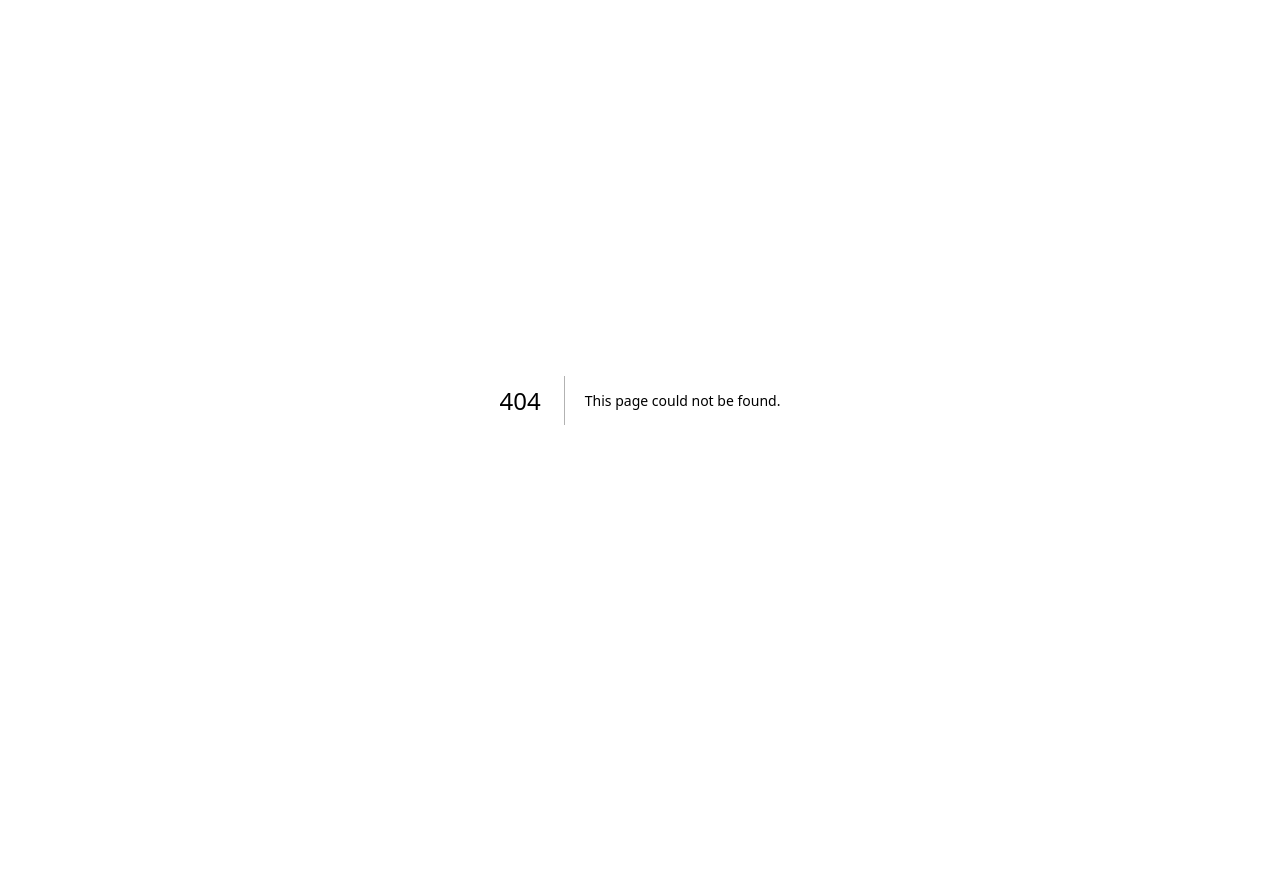
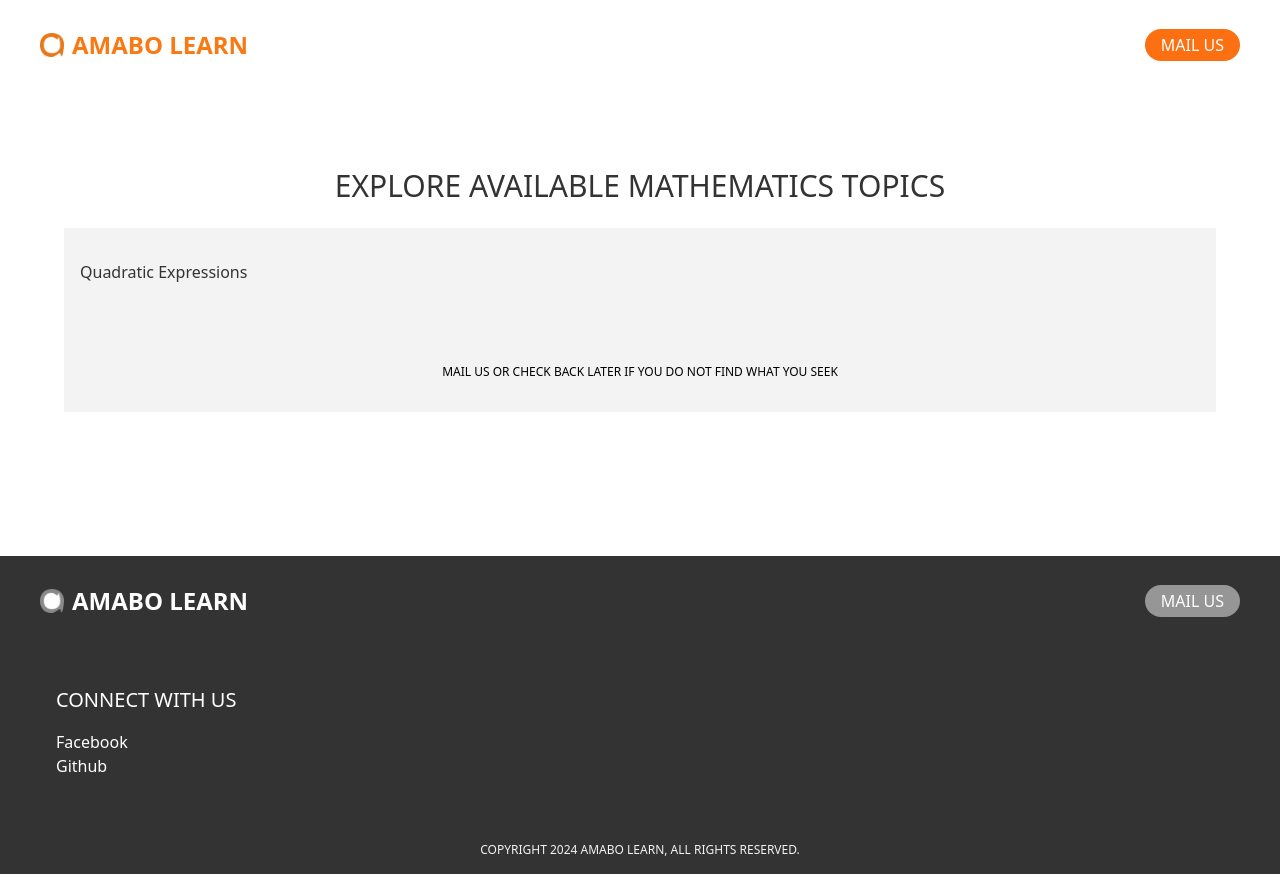
Before and after one commit to udezueoluomachi/amabo-learn-v2, a Next.js app: page /subjects/mathematics in a window 1280 px wide. Before the commit this address had no page. Before the commit the page ends 800 px from the top, so only its background shows below. Built offline with nearby package versions, Linux system fonts and the light colour scheme.

Commit message:
Added the subject listing features

```diff
--- /dev/null
+++ b/src/app/subjects/biology/page.jsx
@@ -0,0 +1,35 @@
+import Header from "@/components/Header"
+import Footer from "@/components/Footer"
+import Link from 'next/link'
+
+export const metadata = {
+  title : "Biology - Amabo Learn",
+  "description" : "Explore All of our available Topics on biology"
+}
+
+export default function Home() {
+
+  return (
+    <>
+    <Header />
+    <div className="my-20 w-full p-6 md:p-16 mb-20">
+      <h1 className="text-center font-medium text-xl md:text-3xl text-black-1 my-6">
+        EXPLORE AVAILABLE BIOLOGY TOPICS
+      </h1>
+      <div className="px-4 py-8 h-max min-h-40 w-full bg-white-2">
+        <ul>
+            <li>
+                <Link href="./subjects/biology#" className="text-black-1 hover:underline" title="Read article" >
+                    Conservation of Natural Resources
+                </Link>
+            </li>
+        </ul>
+        <p className="text-xs text-BLACK-1 mt-20 font-light text-center">
+          MAIL US  OR CHECK BACK LATER IF YOU DO  NOT FIND WHAT YOU SEEK
+        </p>
+      </div>
+    </div>
+    <Footer />
+    </>
+  )
+}
--- /dev/null
+++ b/src/app/subjects/mathematics/page.jsx
@@ -0,0 +1,35 @@
+import Header from "@/components/Header"
+import Footer from "@/components/Footer"
+import Link from 'next/link'
+
+export const metadata = {
+  title : "Mathematics - Amabo Learn",
+  "description" : "Explore All of our available Topics on Mahematics"
+}
+
+export default function Home() {
+
+  return (
+    <>
+    <Header />
+    <div className="my-20 w-full p-6 md:p-16 mb-20">
+      <h1 className="text-center font-medium text-xl md:text-3xl text-black-1 my-6">
+        EXPLORE AVAILABLE MATHEMATICS TOPICS
+      </h1>
+      <div className="px-4 py-8 h-max min-h-40 w-full bg-white-2">
+        <ul>
+            <li>
+                <Link href="./subjects/mathematics#" className="text-black-1 hover:underline" title="Read article" >
+                    Quadratic Expressions
+                </Link>
+            </li>
+        </ul>
+        <p className="text-xs text-BLACK-1 mt-20 font-light text-center">
+          MAIL US  OR CHECK BACK LATER IF YOU DO  NOT FIND WHAT YOU SEEK
+        </p>
+      </div>
+    </div>
+    <Footer />
+    </>
+  )
+}
--- a/src/app/subjects/page.js
+++ b/src/app/subjects/page.js
@@ -19,17 +19,17 @@ export default function Home() {
       <div className="px-4 py-8 h-max min-h-40 w-full bg-white-2">
         <ul>
             <li>
-                <Link href="./physics" className="text-black-1 hover:underline" title="View topics on this subject" >
+                <Link href="./subjects/physics" className="text-black-1 hover:underline" title="View topics on this subject" >
                     Physics
                 </Link>
             </li>
             <li>
-                <Link href="./mathematics" className="text-black-1 hover:underline" title="View topics on this subject" >
+                <Link href="./subjects/mathematics" className="text-black-1 hover:underline" title="View topics on this subject" >
                     Mathematics
                 </Link>
             </li>
             <li>
-                <Link href="./biology" className="text-black-1 hover:underline" title="View topics on this subject" >
+                <Link href="./subjects/biology" className="text-black-1 hover:underline" title="View topics on this subject" >
                     Biology
                 </Link>
             </li>
--- /dev/null
+++ b/src/app/subjects/physics/page.jsx
@@ -0,0 +1,35 @@
+import Header from "@/components/Header"
+import Footer from "@/components/Footer"
+import Link from 'next/link'
+
+export const metadata = {
+  title : "Physics - Amabo Learn",
+  "description" : "Explore All of our available Topics on physics"
+}
+
+export default function Home() {
+
+  return (
+    <>
+    <Header />
+    <div className="my-20 w-full p-6 md:p-16 mb-20">
+      <h1 className="text-center font-medium text-xl md:text-3xl text-black-1 my-6">
+        EXPLORE AVAILABLE PHYSICS TOPICS
+      </h1>
+      <div className="px-4 py-8 h-max min-h-40 w-full bg-white-2">
+        <ul>
+            <li>
+                <Link href="./subjects/physics#" className="text-black-1 hover:underline" title="Read article" >
+                    Concept of Work
+                </Link>
+            </li>
+        </ul>
+        <p className="text-xs text-BLACK-1 mt-20 font-light text-center">
+          MAIL US  OR CHECK BACK LATER IF YOU DO  NOT FIND WHAT YOU SEEK
+        </p>
+      </div>
+    </div>
+    <Footer />
+    </>
+  )
+}
--- a/tailwind.config.js
+++ b/tailwind.config.js
@@ -26,8 +26,7 @@ module.exports = {
     extend: {
       backgroundImage: {
         'gradient-radial': 'radial-gradient(var(--tw-gradient-stops))',
-        'gradient-conic':
-          'conic-gradient(from 180deg at 50% 50%, var(--tw-gradient-stops))',
+        'gradient-conic': 'conic-gradient(from 180deg at 50% 50%, var(--tw-gradient-stops))',
         "bg" : "url('/bg.png')",
         "pattern" : "url('/pattern.png')",
         "biology" : "url('/Biologist-pana.png')",
```
